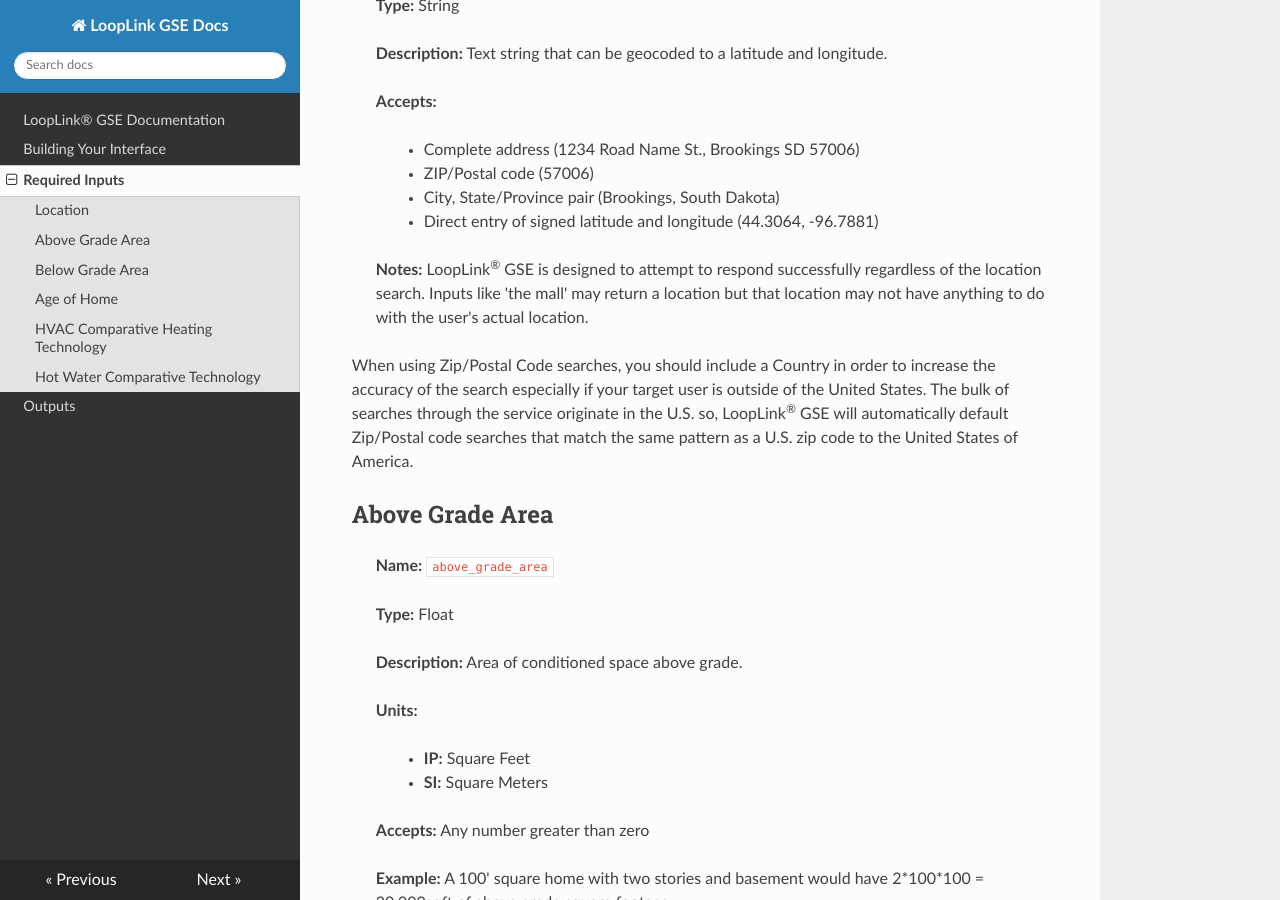
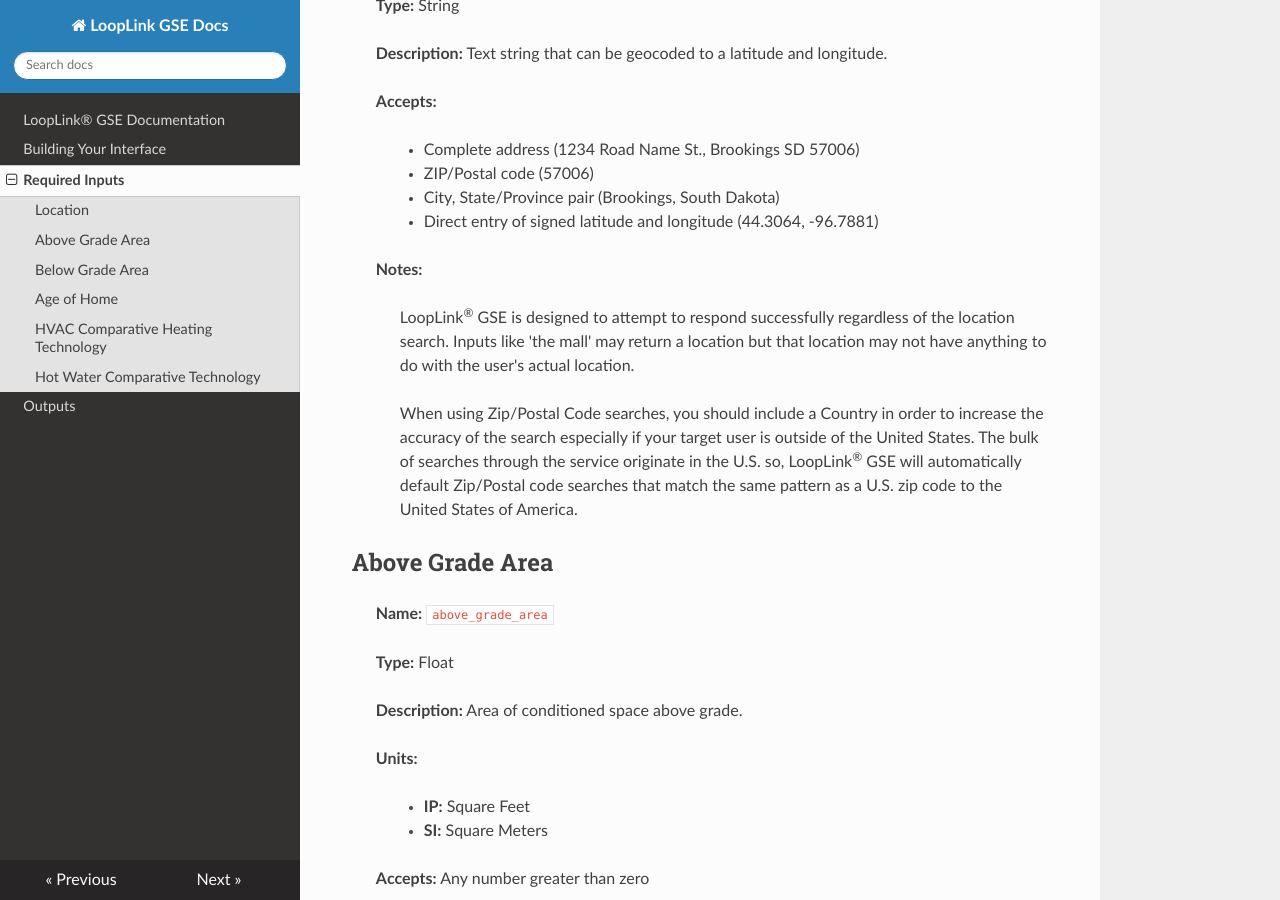
Before and after one commit to geoconnections-rjc/GSE-Docs, an MkDocs documentation site: the page built from docs/inputs.md, in a window 1280 px wide and 900 px high, scrolled down 343 px. Built offline with MkDocs 1.6.1, drawn with Linux system fonts in a browser that asks for light colours; nearby versions of some CDN libraries.

Commit message:
Minor Formatting Correction

```diff
--- a/docs/inputs.md
+++ b/docs/inputs.md
@@ -16,9 +16,10 @@ The following values must be sent in the request.  If any of these values are mi
 * Direct entry of signed latitude and longitude (44.3064, -96.7881)
 
 
-> **Notes:** LoopLink<sup>&reg;</sup> GSE is designed to attempt to respond successfully regardless of the location search. Inputs like 'the mall' may return a location but that location may not have anything to do with the user's actual location.
+> **Notes:**
+>> LoopLink<sup>&reg;</sup> GSE is designed to attempt to respond successfully regardless of the location search. Inputs like 'the mall' may return a location but that location may not have anything to do with the user's actual location.
 
-When using Zip/Postal Code searches, you should include a Country in order to increase the accuracy of the search especially if your target user is outside of the United States. The bulk of searches through the service originate in the U.S. so, LoopLink<sup>&reg;</sup> GSE will automatically default Zip/Postal code searches that match the same pattern as a U.S. zip code to the United States of America.
+>> When using Zip/Postal Code searches, you should include a Country in order to increase the accuracy of the search especially if your target user is outside of the United States. The bulk of searches through the service originate in the U.S. so, LoopLink<sup>&reg;</sup> GSE will automatically default Zip/Postal code searches that match the same pattern as a U.S. zip code to the United States of America.
 
 ## Above Grade Area
 
```
